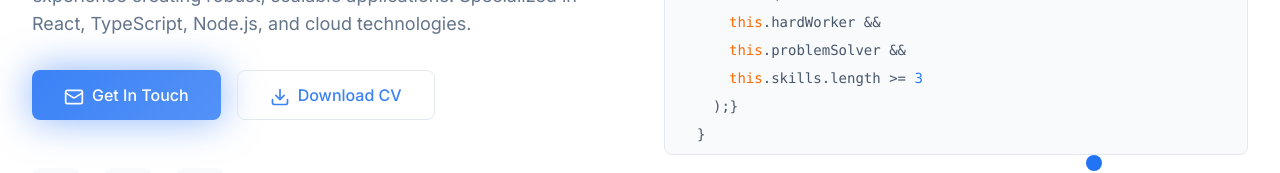
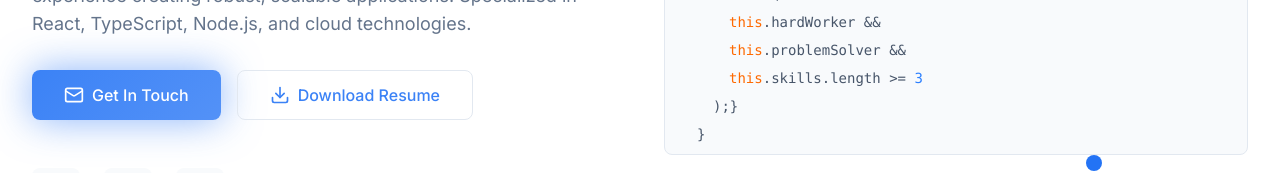
Before and after one commit to YousifAbozid/YousifAbozid.github.io, a React (Vite) app: page / in a window 1280 px wide. Shown: the part 437-610 px from the top of the page. Built offline with nearby package versions, Linux system fonts and the light colour scheme.

Commit message:
fix: update email links across components to use createEmailLink utility

```diff
--- a/src/components/Footer.tsx
+++ b/src/components/Footer.tsx
@@ -1,6 +1,6 @@
 import { Github, Linkedin, Mail, Heart, ArrowUp } from 'lucide-react';
 import { personalInfo } from '../data/portfolio';
-import { smoothScrollTo, cn } from '../lib/utils';
+import { smoothScrollTo, cn, createEmailLink } from '../lib/utils';
 
 const quickLinks = [
   { name: 'Home', href: '#home' },
@@ -66,7 +66,7 @@ export default function Footer() {
                 <Linkedin className="w-5 h-5" />
               </a>
               <a
-                href={personalInfo.social.email}
+                href={createEmailLink('general')}
                 className="p-3 rounded-lg bg-l-bg-2 dark:bg-d-bg-2 hover:bg-l-bg-3 dark:hover:bg-d-bg-3 text-l-text-2 dark:text-d-text-2 hover:text-primary transition-colors"
                 aria-label="Email"
               >
@@ -121,7 +121,7 @@ export default function Footer() {
                   Email
                 </div>
                 <a
-                  href={`mailto:${personalInfo.email}`}
+                  href={createEmailLink('general')}
                   className="text-l-text-2 dark:text-d-text-2 hover:text-primary transition-colors"
                 >
                   {personalInfo.email}
--- a/src/components/sections/About.tsx
+++ b/src/components/sections/About.tsx
@@ -1,7 +1,7 @@
 import { Code, Server, Zap, Shield } from 'lucide-react';
 import { useScrollAnimation } from '../../hooks/useScrollAnimation';
 import { personalInfo, services } from '../../data/portfolio';
-import { cn } from '../../lib/utils';
+import { cn, createEmailLink } from '../../lib/utils';
 
 const iconMap = {
   Code,
@@ -65,7 +65,7 @@ export default function About() {
                     Email
                   </h4>
                   <a
-                    href={`mailto:${personalInfo.email}`}
+                    href={createEmailLink('general')}
                     className="text-primary hover:underline"
                   >
                     {personalInfo.email}
--- a/src/components/sections/Contact.tsx
+++ b/src/components/sections/Contact.tsx
@@ -1,16 +1,9 @@
 import { useState } from 'react';
-import {
-  Mail,
-  Phone,
-  MapPin,
-  Send,
-  CheckCircle,
-  Github,
-  Linkedin,
-  Twitter,
-} from 'lucide-react';
+import { Mail, Phone, MapPin, Send, CheckCircle } from 'lucide-react';
+import { Github, Linkedin, Twitter } from 'lucide-react';
 import { useScrollAnimation } from '../../hooks/useScrollAnimation';
 import { personalInfo } from '../../data/portfolio';
+import { createEmailLink } from '../../lib/utils';
 import { cn } from '../../lib/utils';
 
 interface FormData {
@@ -106,7 +99,7 @@ export default function Contact() {
       icon: Mail,
       label: 'Email',
       value: personalInfo.email,
-      href: `mailto:${personalInfo.email}`,
+      href: createEmailLink('inquiry'),
     },
     {
       icon: Phone,
--- a/src/components/sections/Experience.tsx
+++ b/src/components/sections/Experience.tsx
@@ -1,11 +1,11 @@
-import { Calendar, MapPin, ExternalLink } from 'lucide-react';
+import { Calendar, MapPin, ExternalLink, Mail } from 'lucide-react';
 import {
   useScrollAnimation,
   useStaggeredAnimation,
 } from '../../hooks/useScrollAnimation';
 import { experiences } from '../../data/portfolio';
 import { formatDate } from '../../lib/utils';
-import { cn } from '../../lib/utils';
+import { cn, createEmailLink } from '../../lib/utils';
 
 export default function Experience() {
   const titleRef = useScrollAnimation({ delay: 200 });
@@ -143,9 +143,23 @@ export default function Experience() {
             <p className="text-lg text-l-text-2 dark:text-d-text-2 mb-6">
               Want to know more about my experience?
             </p>
-            <button className="bg-gradient-primary text-white px-8 py-3 rounded-lg font-medium hover:opacity-90 transition-opacity cursor-pointer">
-              Download Full Resume
-            </button>
+            <div className="flex flex-col sm:flex-row gap-4 justify-center">
+              <a
+                href="/Yousif_Abozid_Resume.pdf"
+                download="Yousif_Abozid_Resume.pdf"
+                className="bg-gradient-primary text-white px-8 py-3 rounded-lg font-medium hover:opacity-90 transition-opacity cursor-pointer inline-flex items-center justify-center"
+              >
+                <ExternalLink className="w-5 h-5 mr-2" />
+                Download Full Resume
+              </a>
+              <a
+                href={createEmailLink('experience')}
+                className="border border-primary text-primary hover:bg-primary hover:text-white px-8 py-3 rounded-lg font-medium transition-colors cursor-pointer inline-flex items-center justify-center"
+              >
+                <Mail className="w-5 h-5 mr-2" />
+                Discuss Experience
+              </a>
+            </div>
           </div>
         </div>
       </div>
--- a/src/components/sections/Hero.tsx
+++ b/src/components/sections/Hero.tsx
@@ -2,7 +2,7 @@ import { useState, useEffect } from 'react';
 import { ArrowDown, Github, Linkedin, Mail, Download } from 'lucide-react';
 import { useScrollAnimation } from '../../hooks/useScrollAnimation';
 import { personalInfo } from '../../data/portfolio';
-import { cn } from '../../lib/utils';
+import { cn, createEmailLink } from '../../lib/utils';
 
 export default function Hero() {
   const [typedText, setTypedText] = useState('');
@@ -97,15 +97,22 @@ export default function Hero() {
               data-animate="slide-right"
               className="flex flex-col sm:flex-row gap-4"
             >
-              <button className="bg-gradient-primary text-white px-8 py-3 rounded-lg font-medium hover:opacity-90 transition-opacity animate-pulse-glow cursor-pointer">
-                <Mail className="inline-block w-5 h-5 mr-2" />
+              <a
+                href={createEmailLink('general')}
+                className="bg-gradient-primary text-white px-8 py-3 rounded-lg font-medium hover:opacity-90 transition-opacity animate-pulse-glow cursor-pointer inline-flex items-center justify-center"
+              >
+                <Mail className="w-5 h-5 mr-2" />
                 Get In Touch
-              </button>
+              </a>
 
-              <button className="border border-primary text-primary hover:bg-primary hover:text-white px-8 py-3 rounded-lg font-medium transition-colors cursor-pointer">
-                <Download className="inline-block w-5 h-5 mr-2" />
-                Download CV
-              </button>
+              <a
+                href="/Yousif_Abozid_Resume.pdf"
+                download="Yousif_Abozid_Resume.pdf"
+                className="border border-primary text-primary hover:bg-primary hover:text-white px-8 py-3 rounded-lg font-medium transition-colors cursor-pointer inline-flex items-center justify-center"
+              >
+                <Download className="w-5 h-5 mr-2" />
+                Download Resume
+              </a>
             </div>
 
             {/* Social Links */}
@@ -121,7 +128,11 @@ export default function Hero() {
                   href: personalInfo.social.linkedin,
                   label: 'LinkedIn',
                 },
-                { icon: Mail, href: personalInfo.social.email, label: 'Email' },
+                {
+                  icon: Mail,
+                  href: createEmailLink('general'),
+                  label: 'Email',
+                },
               ].map(({ icon: Icon, href, label }) => (
                 <a
                   key={label}
--- a/src/components/sections/Projects.tsx
+++ b/src/components/sections/Projects.tsx
@@ -1,11 +1,11 @@
 import { useState } from 'react';
-import { Github, ExternalLink } from 'lucide-react';
+import { Github, ExternalLink, Mail } from 'lucide-react';
 import {
   useScrollAnimation,
   useStaggeredAnimation,
 } from '../../hooks/useScrollAnimation';
 import { projects } from '../../data/portfolio';
-import { cn } from '../../lib/utils';
+import { cn, createEmailLink } from '../../lib/utils';
 
 type ProjectFilter = 'all' | 'frontend' | 'backend' | 'fullstack';
 
@@ -249,9 +249,13 @@ export default function Projects() {
             <p className="text-lg text-l-text-2 dark:text-d-text-2 mb-6">
               Interested in working together on a project?
             </p>
-            <button className="bg-gradient-primary text-white px-8 py-3 rounded-lg font-medium hover:opacity-90 transition-opacity cursor-pointer">
+            <a
+              href={createEmailLink('project')}
+              className="bg-gradient-primary text-white px-8 py-3 rounded-lg font-medium hover:opacity-90 transition-opacity cursor-pointer inline-flex items-center"
+            >
+              <Mail className="w-5 h-5 mr-2" />
               Let&apos;s Collaborate
-            </button>
+            </a>
           </div>
         </div>
       </div>
--- a/src/components/sections/Testimonials.tsx
+++ b/src/components/sections/Testimonials.tsx
@@ -1,8 +1,8 @@
 import { useState, useEffect } from 'react';
-import { ChevronLeft, ChevronRight, Star, Quote } from 'lucide-react';
+import { ChevronLeft, ChevronRight, Star, Quote, Mail } from 'lucide-react';
 import { useScrollAnimation } from '../../hooks/useScrollAnimation';
 import { testimonials } from '../../data/portfolio';
-import { cn } from '../../lib/utils';
+import { cn, createEmailLink } from '../../lib/utils';
 
 export default function Testimonials() {
   const [currentIndex, setCurrentIndex] = useState(0);
@@ -201,9 +201,13 @@ export default function Testimonials() {
             <p className="text-lg text-l-text-2 dark:text-d-text-2 mb-6">
               Ready to work together and create something amazing?
             </p>
-            <button className="bg-gradient-primary text-white px-8 py-3 rounded-lg font-medium hover:opacity-90 transition-opacity cursor-pointer">
+            <a
+              href={createEmailLink('collaboration')}
+              className="bg-gradient-primary text-white px-8 py-3 rounded-lg font-medium hover:opacity-90 transition-opacity cursor-pointer inline-flex items-center"
+            >
+              <Mail className="w-5 h-5 mr-2" />
               Start Your Project
-            </button>
+            </a>
           </div>
         </div>
       </div>
```
